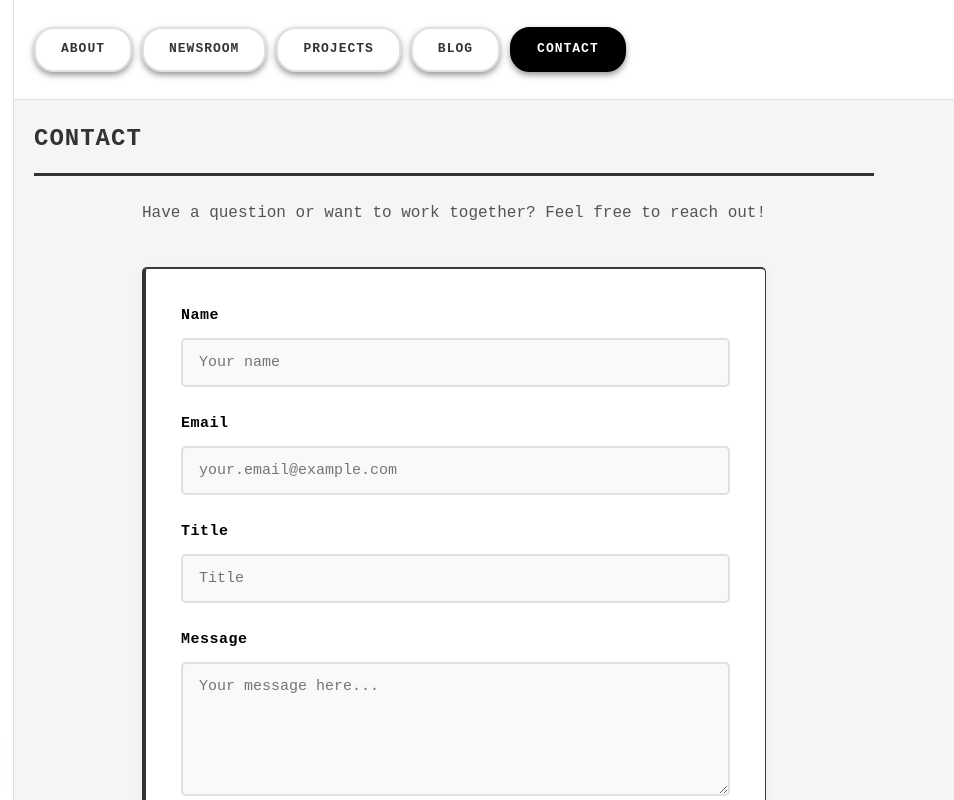
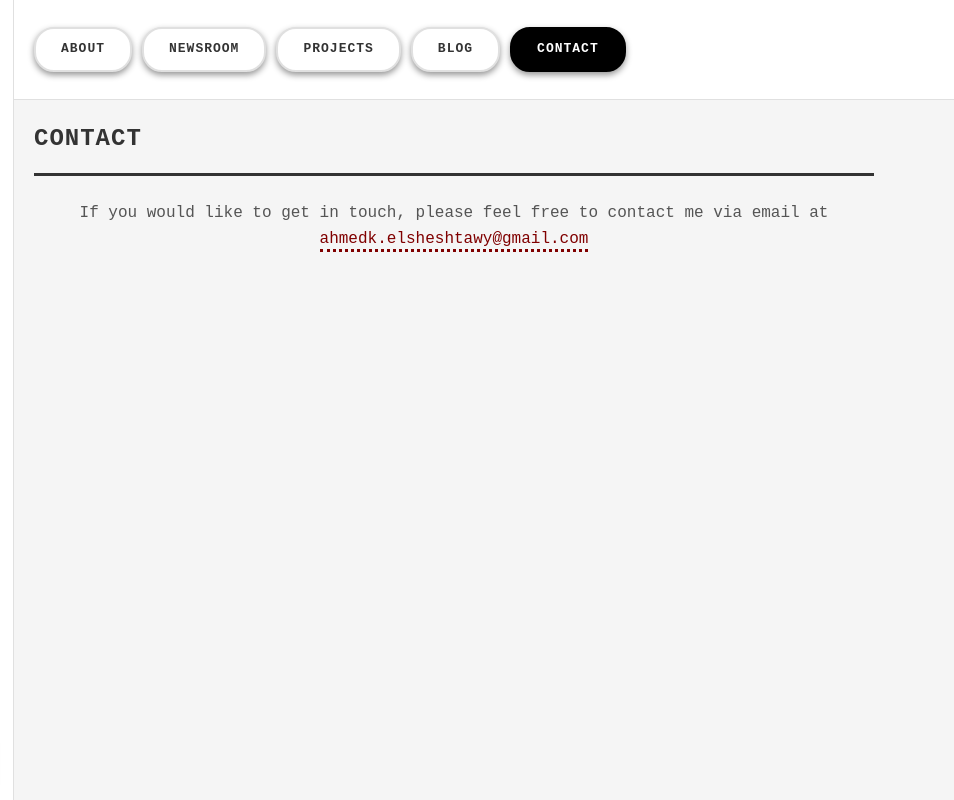
Before and after one commit to Ahmed-Elsheshtawy/Personal-Webpage, a plain HTML site: page source/index.html in a window 1280 px wide. Both pictures are taken after a click on the link "CONTACT". Shown: the top 800 px of the page, 326-1280 px from the left. Drawn offline with nearby package versions, Linux system fonts and the light colour scheme.

Commit message:
Changed contact method

```diff
--- a/source/index.html
+++ b/source/index.html
@@ -404,27 +404,9 @@
             </div>
             <div class="contact-container">
                 <div class="contact-intro">
-                    <p>Have a question or want to work together? Feel free to reach out!</p>
+                    <p>If you would like to get in touch, please feel free to contact me via email at</p>
+                    <a target="_blank" href="mailto:ahmedk.elsheshtawy@gmail.com" class="text-link">ahmedk.elsheshtawy@gmail.com</a>
                 </div>
-                <form id="contact-form" class="contact-form">
-                    <div class="form-group">
-                        <label for="name">Name</label>
-                        <input type="text" id="name" name="from_name" placeholder="Your name" required>
-                    </div>
-                    <div class="form-group">
-                        <label for="email">Email</label>
-                        <input type="email" id="email" name="from_email" placeholder="your.email@example.com" required>
-                    </div>
-                    <div class="form-group">
-                        <label for="title">Title</label>
-                        <input type="text" id="title" name="from_title" placeholder="Title" required>
-                    </div>
-                    <div class="form-group">
-                        <label for="message">Message</label>
-                        <textarea id="message" name="message" rows="6" placeholder="Your message here..." required></textarea>
-                    </div>
-                    <button type="submit" class="submit-btn">Send Message</button>
-                </form>
             </div>
         </section>
     </main>
--- a/source/styles.css
+++ b/source/styles.css
@@ -805,7 +805,11 @@ body {
 
 /* Contact Section */
 .contact-container {
-    max-width: 650px;
+    display: flex;
+    flex-direction: column;
+    justify-content: flex-start;
+    align-items: center;
+    flex: 1;
     margin: 0 auto;
 }
 
```
